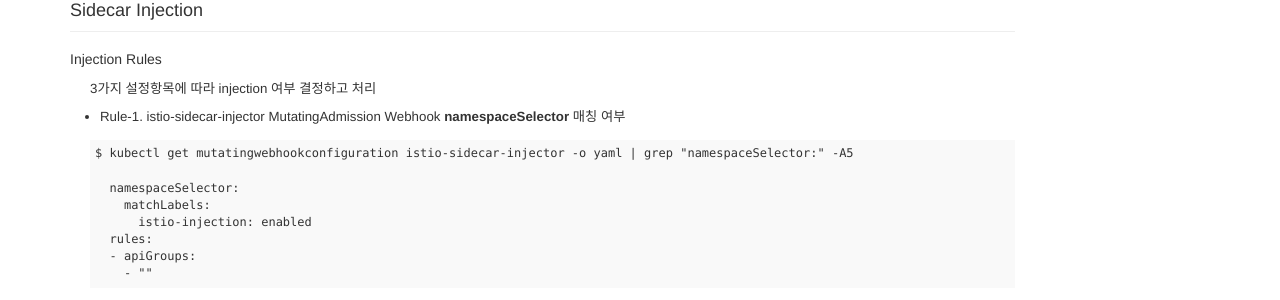
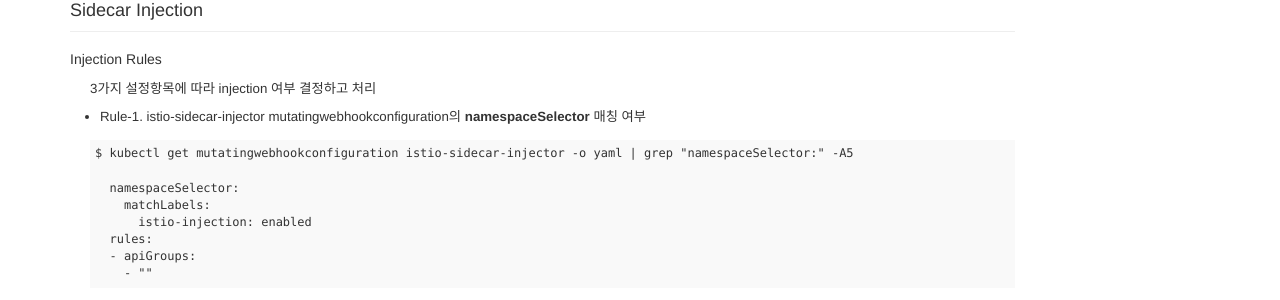
Before and after one commit to itnpeople/itnpeople.github.com, a Jekyll site: the page built from _posts/2019-05-09-istio-injection-automatically installing sidecar on the pod in use.md, in a window 1280 px wide and 900 px high, scrolled down 937 px. Shown: the part 151-451 px from the top of the window. Built offline with Jekyll 4.4.1, drawn with Linux system fonts in a browser that asks for light colours.

Commit message:
modifed contetes

```diff
--- a/_posts/2019-05-09-istio-injection-automatically installing sidecar on the pod in use.md
+++ b/_posts/2019-05-09-istio-injection-automatically installing sidecar on the pod in use.md
@@ -78,7 +78,7 @@ k8s_POD_httpbin-77c6b4bdff-jbwjr_default_05adc80f-a6c7-11e9-a026-0800279747bb_1
 
 3가지 설정항목에 따라 injection 여부 결정하고 처리
 
-* Rule-1. istio-sidecar-injector MutatingAdmission Webhook **namespaceSelector** 매칭 여부
+* Rule-1. istio-sidecar-injector mutatingwebhookconfiguration의 **namespaceSelector** 매칭 여부
 
 ~~~
 $ kubectl get mutatingwebhookconfiguration istio-sidecar-injector -o yaml | grep "namespaceSelector:" -A5
```
